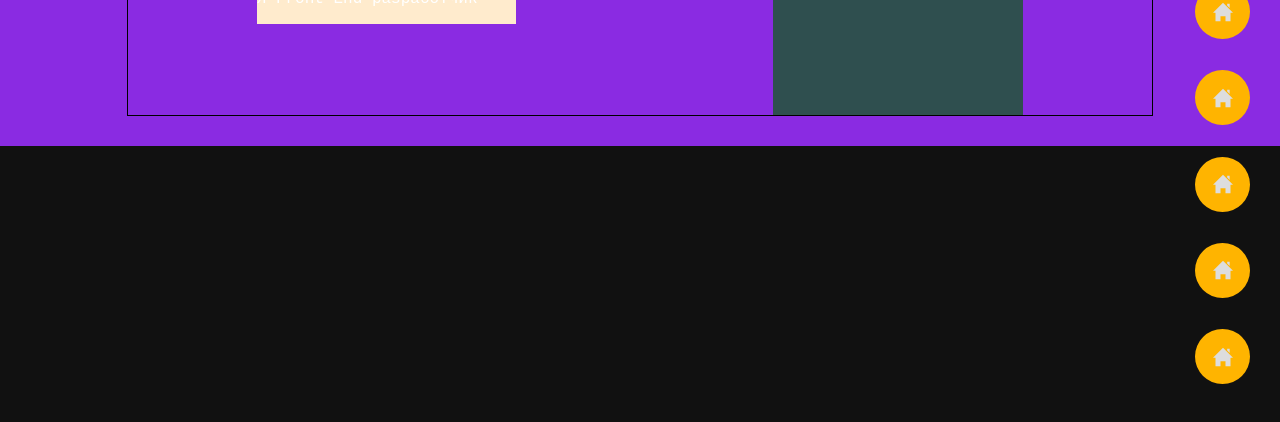
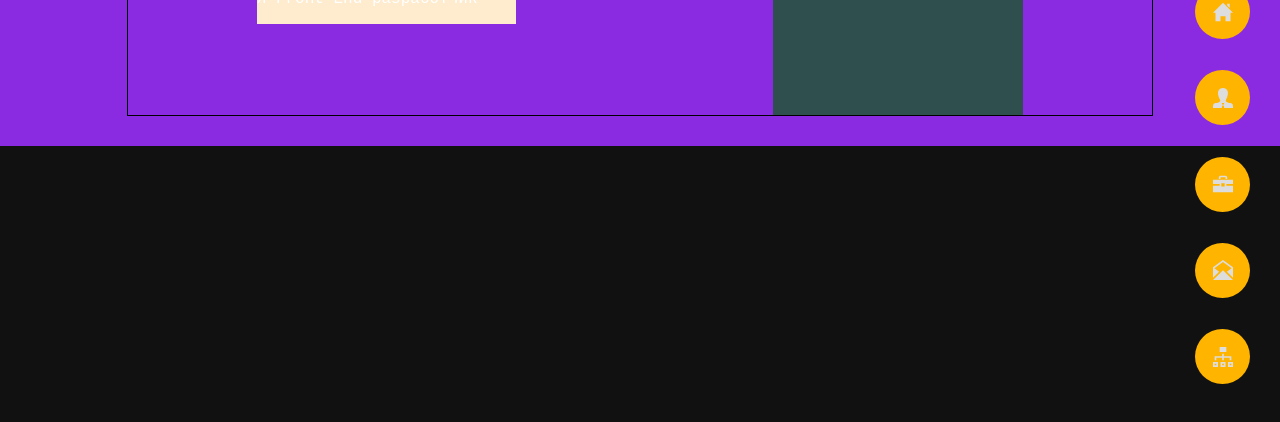
Before and after one commit to ZHe-testName/my_portfolio, a React (Create React App) app: page /#/home in a window 1280 px wide. Shown: the part 216-638 px from the top of the page. Built offline with nearby package versions, Linux system fonts and the light colour scheme.

Commit message:
Fixed all nav animation and i liked it

```diff
--- a/src/components/nav_bar/NavBar.jsx
+++ b/src/components/nav_bar/NavBar.jsx
@@ -7,12 +7,12 @@
     return (
         <nav className={c.navMain} >
                 <ul className={c.menuLinkWrap}>
-                    <li>
-                        <CustomNavLink href="home" description="Домашняя" bgImageURL={'../../icons/iconmonstr-home-6.svg'}/>
+                    <li className={c.home}>
+                        <CustomNavLink href="home" description="Домашняя" />
                     </li>
 
                     <li className={c.about}>
-                        <CustomNavLink href="about_me" description="ПроMеня"/>
+                        <CustomNavLink href="about_me" description="ПроMеня" />
                     </li>
 
                     <li className={c.works}>
--- a/src/components/nav_bar/custom_nav_link/CustomNavLink.jsx
+++ b/src/components/nav_bar/custom_nav_link/CustomNavLink.jsx
@@ -1,10 +1,11 @@
 import {NavLink} from 'react-router-dom';
+import c from './navlink.module.css';
 
 function CustomNavLink(props) {
     const {href, description} = props;
 
     return (
-        <NavLink to={href}>
+        <NavLink to={href} >
             <h3>
                 {description}
             </h3>
--- a/src/components/nav_bar/custom_nav_link/navlink.module.css
+++ b/src/components/nav_bar/custom_nav_link/navlink.module.css
@@ -0,0 +1,3 @@
+.home{
+    background-image: url(../../../icons/iconmonstr-home-6.svg);
+}
--- a/src/components/nav_bar/navbar.module.css
+++ b/src/components/nav_bar/navbar.module.css
@@ -24,6 +24,27 @@
             align-items: flex-end;
         }
 
+
+            .home > a{
+                background-image: url(../../icons/iconmonstr-home-6.svg);
+            }
+
+            .about > a{
+                background-image: url(../../icons/iconmonstr-user-14.svg);
+            }
+
+            .works > a{
+                background-image: url(../../icons/iconmonstr-briefcase-9.svg);
+            }
+
+            .contacts > a{
+                background-image: url(../../icons/iconmonstr-email-7.svg);
+            }
+
+            .remote > a{
+                background-image: url(../../icons/iconmonstr-sitemap-8.svg);
+            }
+
             .menuLinkWrap a {
                 position: relative;
                 display: flex;
@@ -31,7 +52,6 @@
                 color: whitesmoke;
                 background-position: right 17px top 50%;
                 background-repeat: no-repeat;
-                background-image: url(../../icons/iconmonstr-home-6.svg);
                 text-decoration: none;
                 width: 55px;
                 height: 55px;
@@ -39,15 +59,20 @@
             }
 
             .menuLinkWrap > li:hover a{
-                background-color: tomato;
                 transition: all 0.3s;
                 width: 160px;
+                /* box-shadow: 0px 0px 7px 1px rgb(180 180 180); */
             }
 
                 .navMain a > h3{
                     opacity: 0;
                     background-color: transparent;
                     margin: auto 0px;
+                }
+
+                .menuLinkWrap > li:hover h3{
+                    transition: all 0.7s;
+                    opacity: 1;
                 }
 
 @media (max-width: 769px) {
```
